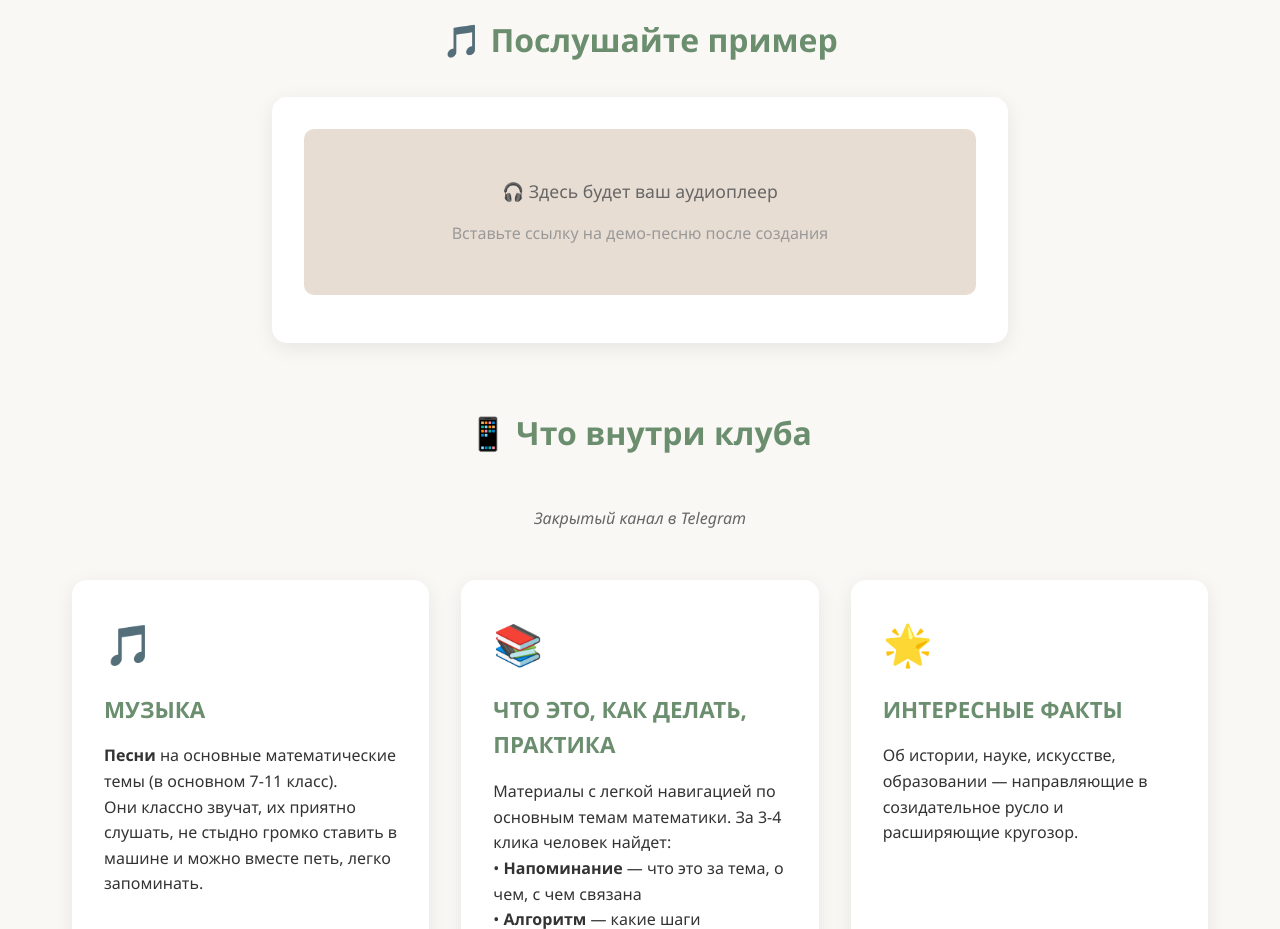
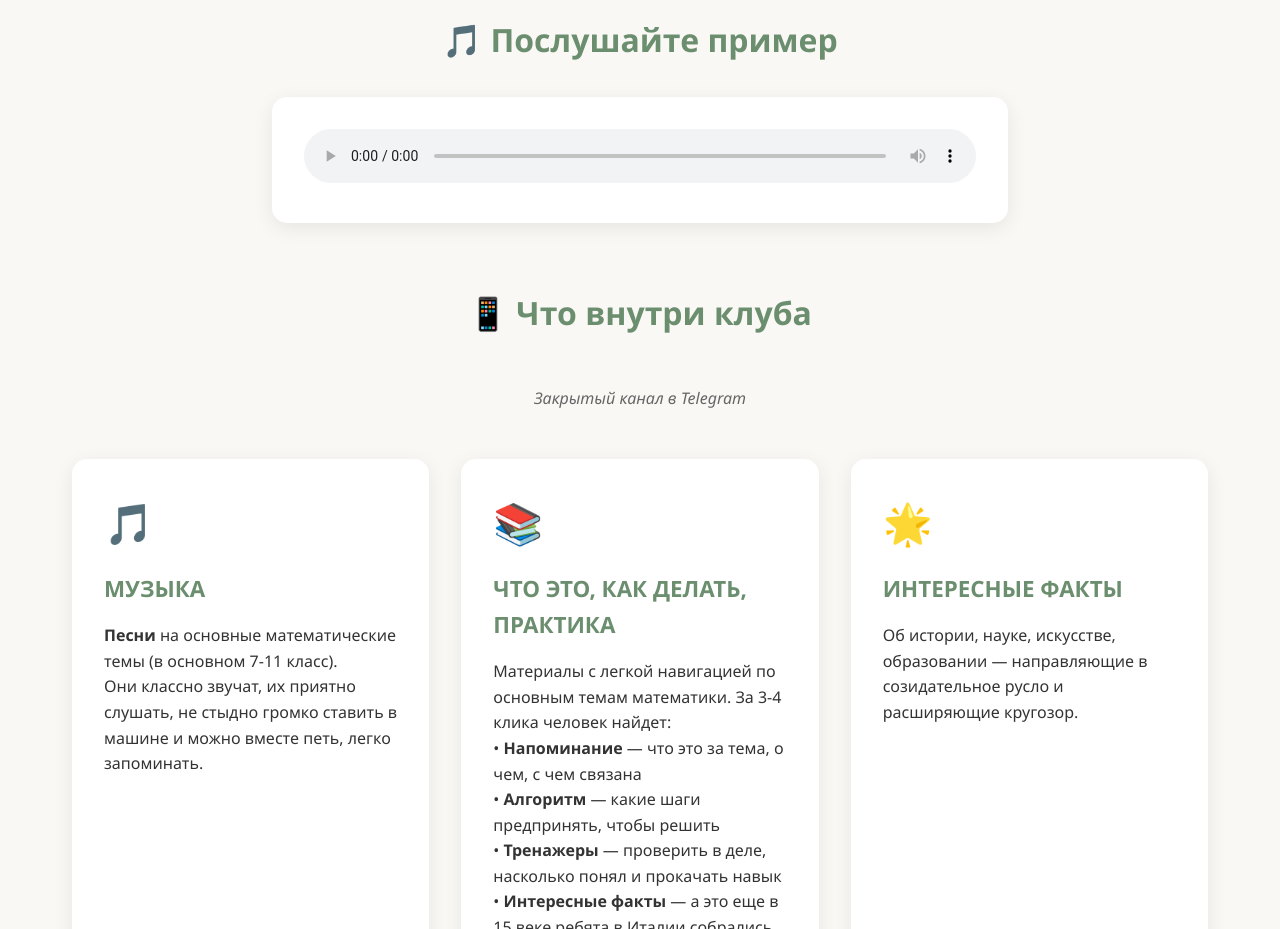
Before and after one commit to Jedimath7/EdMath-Roll, a plain HTML site: page index.html in a window 1280 px wide. Shown: the part 1940-2869 px from the top of the page. Drawn offline with Linux system fonts and the light colour scheme.

Commit message:
Update index.html

```diff
--- a/index.html
+++ b/index.html
@@ -445,10 +445,9 @@
     <section class="audio-section">
         <h2>🎵 Послушайте пример</h2>
         <div class="audio-player">
-            <div class="audio-placeholder">
-                <p style="color: #666; font-size: 1.1rem;">🎧 Здесь будет ваш аудиоплеер</p>
-                <p style="color: #999; margin-top: 1rem;">Вставьте ссылку на демо-песню после создания</p>
-            </div>
+            <audio controls style="width: 100%;">
+    <source src="song.mp3" type="audio/mpeg">
+</audio>
             <!-- Вставьте сюда свой audio элемент:
             <audio controls style="width: 100%;">
                 <source src="ВАШ_ФАЙЛ.mp3" type="audio/mpeg">
```
